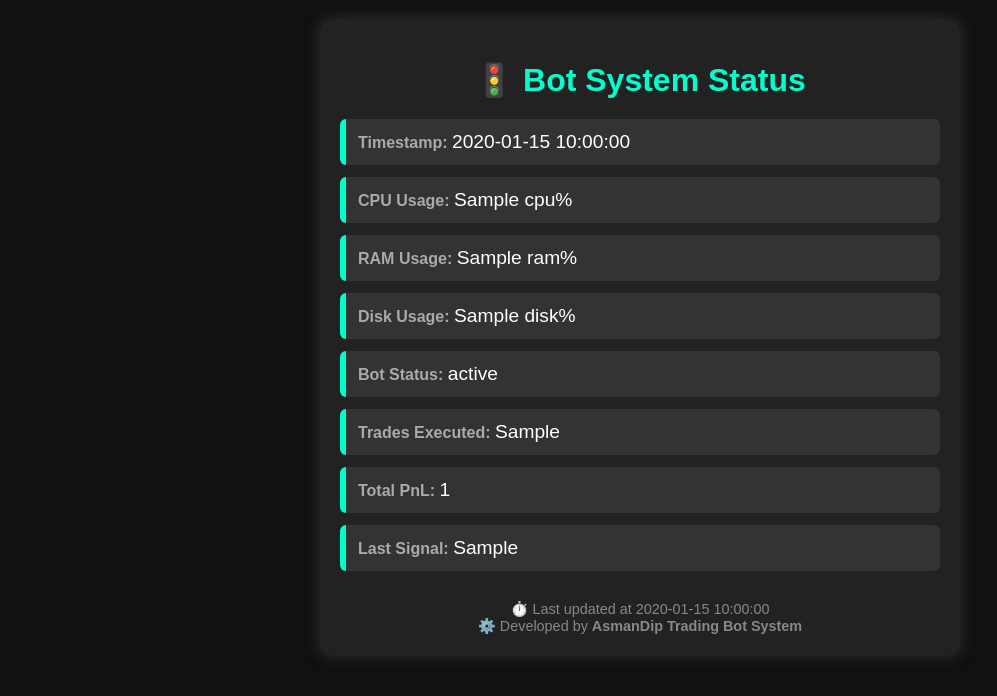
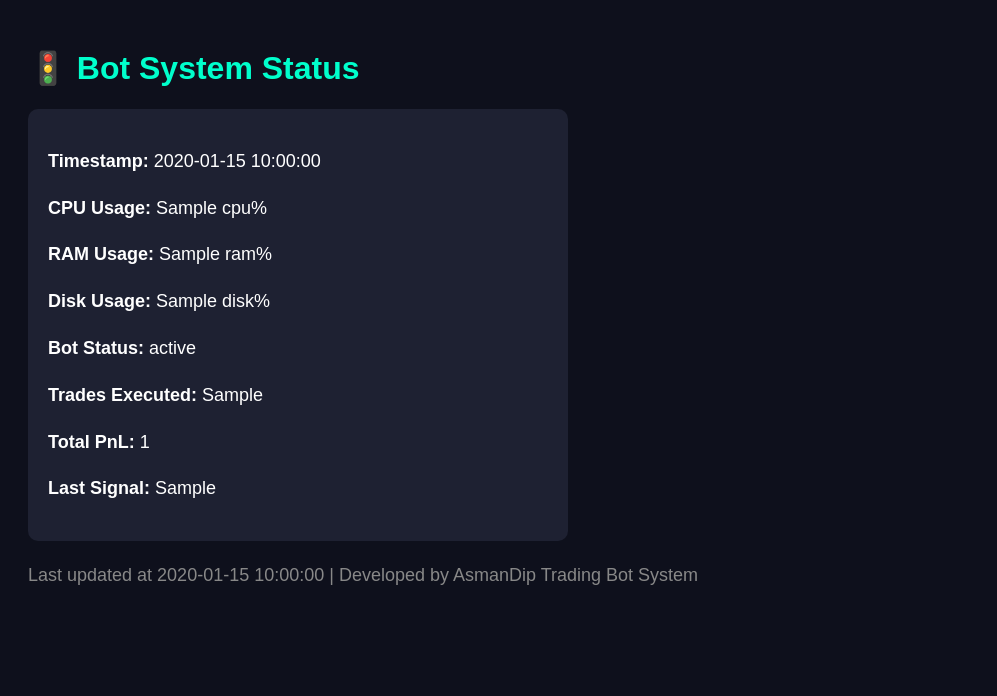
Before and after one commit to Asmandip/Signal-scanner-, a Flask app: template templates/status.html in a window 1280 px wide. Shown: the top 696 px of the page, without its empty margins (0-997 px from the left). Run offline with Flask 3, Linux system fonts and the light colour scheme; the template is opened without the code that fills it: most values are stand-ins (such as "Sample title", 1, 10 or a date in 2020).

Commit message:
status.html

```diff
--- a/templates/status.html
+++ b/templates/status.html
@@ -2,74 +2,48 @@
 <html lang="en">
 <head>
     <meta charset="UTF-8">
+    <title>🚦 Bot System Status</title>
     <meta http-equiv="refresh" content="10">
-    <meta name="viewport" content="width=device-width, initial-scale=1.0">
-    <title>🚦 Bot System Status</title>
     <style>
         body {
             font-family: Arial, sans-serif;
-            background: #111;
-            color: #f8f8f8;
-            margin: 0;
+            background: #0e101c;
+            color: #ffffff;
             padding: 20px;
         }
-        .container {
-            max-width: 600px;
-            margin: auto;
-            background: #222;
-            border-radius: 12px;
+        h1 {
+            color: #00ffcc;
+        }
+        .status-box {
+            background: #1e2132;
             padding: 20px;
-            box-shadow: 0 0 15px #333;
+            border-radius: 10px;
+            width: 500px;
         }
-        h1 {
-            text-align: center;
-            color: #00ffcc;
-            margin-bottom: 20px;
-        }
-        .status-item {
-            margin: 12px 0;
-            padding: 12px;
-            background: #333;
-            border-left: 6px solid #00ffcc;
-            border-radius: 6px;
-        }
-        .label {
-            font-weight: bold;
-            color: #aaa;
-        }
-        .value {
-            font-size: 1.2em;
-            color: #fff;
+        p {
+            font-size: 18px;
+            line-height: 1.6;
         }
         .footer {
-            text-align: center;
-            margin-top: 30px;
-            font-size: 0.9em;
+            margin-top: 20px;
             color: #888;
         }
     </style>
 </head>
 <body>
-    <div class="container">
-        <h1>🚦 Bot System Status</h1>
-
-        {% if data %}
-        <div class="status-item"><span class="label">Timestamp:</span> <span class="value">{{ data.timestamp }}</span></div>
-        <div class="status-item"><span class="label">CPU Usage:</span> <span class="value">{{ data.cpu }}%</span></div>
-        <div class="status-item"><span class="label">RAM Usage:</span> <span class="value">{{ data.ram }}%</span></div>
-        <div class="status-item"><span class="label">Disk Usage:</span> <span class="value">{{ data.disk }}%</span></div>
-        <div class="status-item"><span class="label">Bot Status:</span> <span class="value">{{ data.bot_status }}</span></div>
-        <div class="status-item"><span class="label">Trades Executed:</span> <span class="value">{{ data.trades_executed }}</span></div>
-        <div class="status-item"><span class="label">Total PnL:</span> <span class="value">{{ data.total_pnl }}</span></div>
-        <div class="status-item"><span class="label">Last Signal:</span> <span class="value">{{ data.last_signal }}</span></div>
-        {% else %}
-        <p>Loading system status...</p>
-        {% endif %}
-
-        <div class="footer">
-            ⏱️ Last updated at {{ data.timestamp if data else "N/A" }}<br>
-            ⚙️ Developed by <strong>AsmanDip Trading Bot System</strong>
-        </div>
+    <h1>🚦 Bot System Status</h1>
+    <div class="status-box">
+        <p><strong>Timestamp:</strong> {{ data.timestamp }}</p>
+        <p><strong>CPU Usage:</strong> {{ data.cpu }}%</p>
+        <p><strong>RAM Usage:</strong> {{ data.ram }}%</p>
+        <p><strong>Disk Usage:</strong> {{ data.disk }}%</p>
+        <p><strong>Bot Status:</strong> {{ data.bot_status }}</p>
+        <p><strong>Trades Executed:</strong> {{ data.trades_executed }}</p>
+        <p><strong>Total PnL:</strong> {{ data.total_pnl }}</p>
+        <p><strong>Last Signal:</strong> {{ data.last_signal }}</p>
+    </div>
+    <div class="footer">
+        <p>Last updated at {{ data.timestamp }} | Developed by AsmanDip Trading Bot System</p>
     </div>
 </body>
 </html>
```
